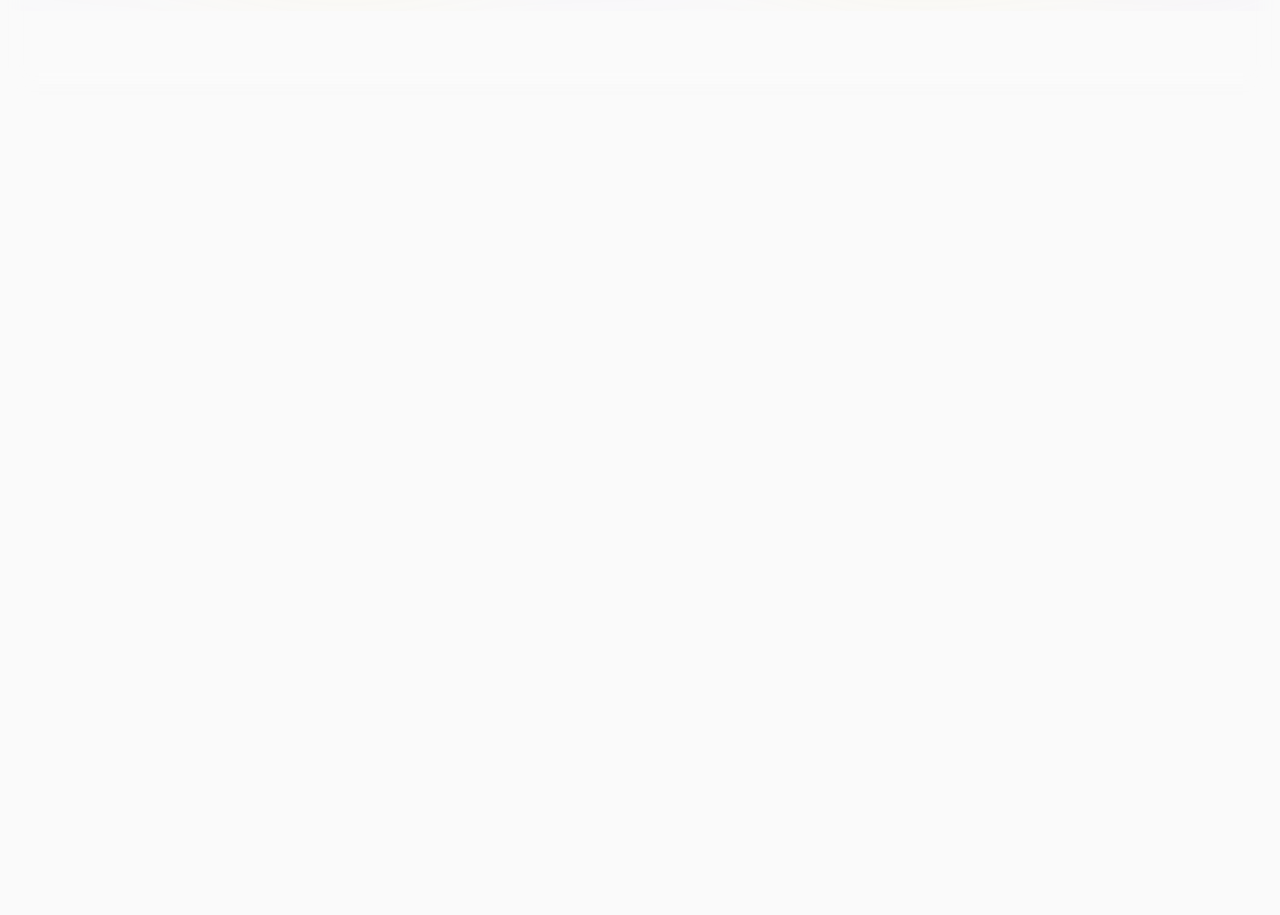
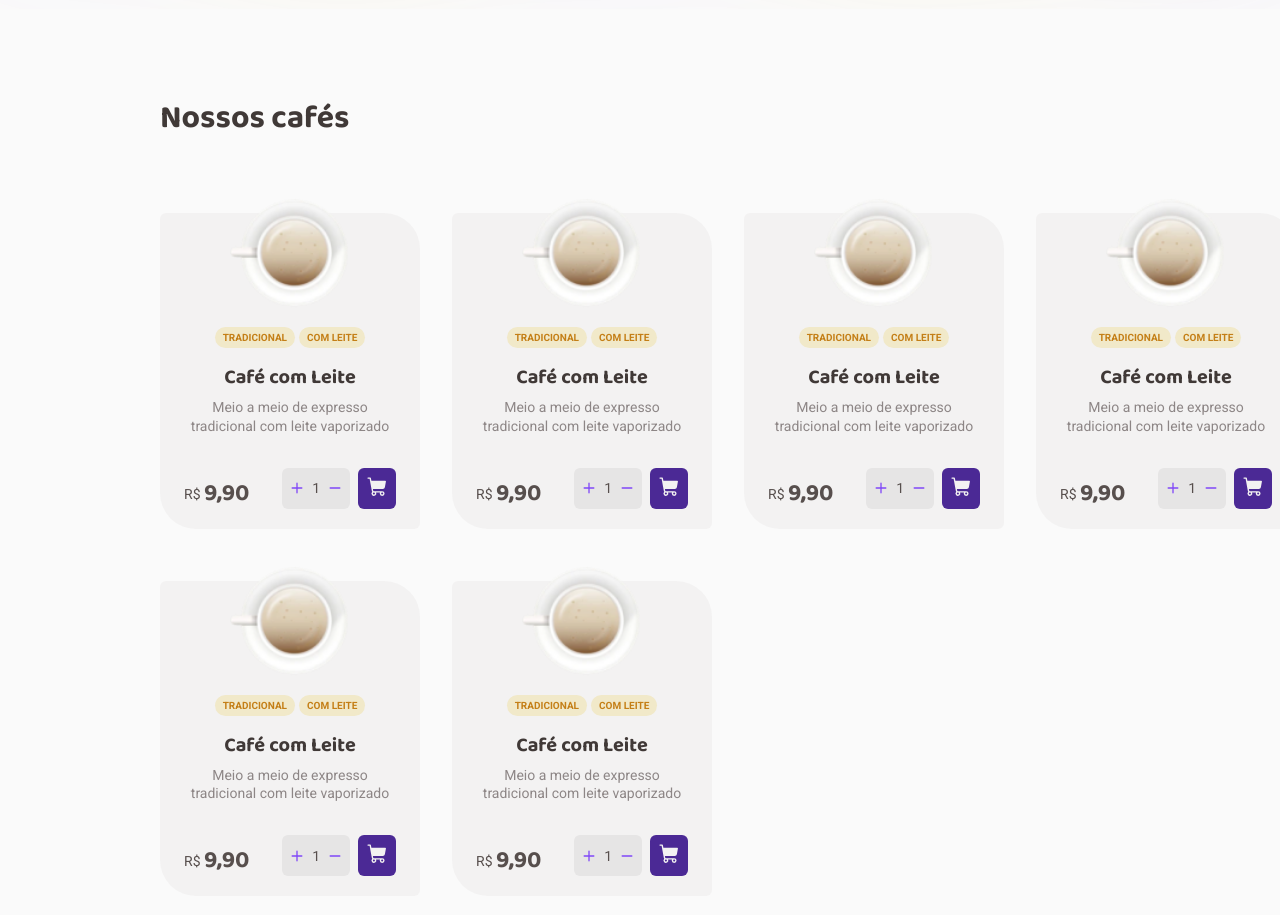
Before and after one commit to GeraldoJAlves/rockeatseat-coffee-delivery, a React (Vite) app: page / in a window 1280 px wide. Shown: the part 669-1584 px from the top of the page. Before the commit the page ends 800 px from the top, so only its background shows below. Built offline with nearby package versions, Linux system fonts and the light colour scheme.

Commit message:
feat: add catalog of coffees

```diff
--- a/src/components/header/index.tsx
+++ b/src/components/header/index.tsx
@@ -1,20 +1,23 @@
 import { HeaderContainer, MapPinIcon, Nav, ShoppingCartIcon } from './styles'
 import logo from '../../assets/logo.svg'
+import { Link } from 'react-router-dom'
 
 export function Header() {
   return (
     <HeaderContainer>
-      <img src={logo} alt="" />
+      <Link to={'/'}>
+        <img src={logo} alt="" />
+      </Link>
       <Nav>
         <button>
           <MapPinIcon weight="fill" />
           Porto Alegre, RS
         </button>
 
-        <a href="/checkout">
+        <Link to={'/checkout'}>
           <span>3</span>
           <ShoppingCartIcon weight="fill" />
-        </a>
+        </Link>
       </Nav>
     </HeaderContainer>
   )
--- a/src/components/header/styles.ts
+++ b/src/components/header/styles.ts
@@ -2,10 +2,14 @@ import { MapPin, ShoppingCart } from '@phosphor-icons/react'
 import styled from 'styled-components'
 
 export const HeaderContainer = styled.header`
+  position: fixed;
+  top: 0;
   width: 100%;
   display: flex;
-  padding: 2rem 0;
+  padding-top: 2rem;
+  padding-bottom: 2rem;
   justify-content: space-between;
+  background-color: ${(props) => props.theme.background};
 `
 
 export const Nav = styled.nav`
@@ -20,7 +24,7 @@ export const Nav = styled.nav`
     font-size: ${(props) => props.theme.text.S};
     line-height: ${(props) => props.theme.text.lineHeight};
     gap: 0.25rem;
-    padding: 0.625rem 0.5rem;
+    padding: 0.5rem 0.5rem;
     border-radius: 6px;
     border: 0;
     background: ${(props) => props.theme.purpleLight};
--- a/src/components/intro/styles.ts
+++ b/src/components/intro/styles.ts
@@ -12,7 +12,7 @@ export const IntroContainer = styled.div`
   background-size: 100%;
   padding-top: 5.75rem;
   padding-bottom: 5.75rem;
-  box-shadow: inset 0 0 16px 16px ${(props) => props.theme.background};
+  /* box-shadow: inset 0 0 16px 16px ${(props) => props.theme.background}; */
 `
 export const InfoContainer = styled.div`
   display: flex;
@@ -70,4 +70,8 @@ export const CoffeeIcon = styled(Coffee)`
   background-color: ${(props) => props.theme.purple};
 `
 
-export const Illustration = styled.img``
+export const Illustration = styled.img`
+  object-fit: cover;
+  width: 476px;
+  max-height: 360px;
+`
--- /dev/null
+++ b/src/components/products/index.tsx
@@ -0,0 +1,57 @@
+import {
+  CoffeeActions,
+  CoffeeCard,
+  CoffeeInfo,
+  CoffeeList,
+  ProductContainer,
+  QuantityItems,
+  Tags,
+} from './styles'
+
+import withMilk from '../../assets/coffees/with-milk.png'
+import { Minus, Plus, ShoppingCart } from '@phosphor-icons/react'
+
+export function Products() {
+  return (
+    <ProductContainer>
+      <h2>Nossos cafés</h2>
+      <CoffeeList>
+        {Array(6)
+          .fill('')
+          .map((_, i) => (
+            <CoffeeCard key={i}>
+              <CoffeeInfo>
+                <img src={withMilk} alt="" />
+                <Tags>
+                  <li>Tradicional</li>
+                  <li>Com leite</li>
+                </Tags>
+                <h3>Café com Leite</h3>
+                <span>
+                  Meio a meio de expresso tradicional com leite vaporizado
+                </span>
+              </CoffeeInfo>
+              <CoffeeActions>
+                <div>
+                  <span>{'R$ '}</span>
+                  <strong>9,90</strong>
+                </div>
+                <QuantityItems>
+                  <button>
+                    <Plus size={14} weight="bold" />
+                  </button>
+                  <span>1</span>
+                  <button>
+                    <Minus size={14} weight="bold" />
+                  </button>
+                </QuantityItems>
+                <button>
+                  <ShoppingCart width={22} weight="fill" />
+                </button>
+              </CoffeeActions>
+            </CoffeeCard>
+          ))}
+      </CoffeeList>
+    </ProductContainer>
+  )
+}
--- /dev/null
+++ b/src/components/products/styles.ts
@@ -0,0 +1,161 @@
+import styled from 'styled-components'
+
+export const ProductContainer = styled.div`
+  display: flex;
+  flex-direction: column;
+
+  & > h2 {
+    font-size: ${(props) => props.theme.title.L};
+    color: ${(props) => props.theme.baseSubtitle};
+    line-height: ${(props) => props.theme.title.lineHeight};
+    font-family: 'Baloo 2', sans-serif;
+  }
+`
+
+export const CoffeeList = styled.main`
+  display: grid;
+  grid-template-columns: 1fr 1fr 1fr 1fr;
+  gap: 2rem;
+  padding: 3.375rem 0 5rem;
+`
+
+export const CoffeeCard = styled.div`
+  display: grid;
+  flex-direction: column;
+  position: relative;
+  background-color: ${(props) => props.theme.baseCard};
+  border-radius: 6px 36px;
+  padding: 1.25rem 1.5rem;
+  min-width: 260px;
+  padding-top: 0;
+  margin-top: 20px;
+`
+
+export const CoffeeInfo = styled.div`
+  display: flex;
+  flex-direction: column;
+  align-items: center;
+
+  & > img {
+    width: 120px;
+    object-fit: cover;
+    margin-top: -20px;
+  }
+
+  & > h3 {
+    font-family: 'Baloo 2', sans-serif;
+    font-size: ${(props) => props.theme.title.S};
+    line-height: ${(props) => props.theme.title.lineHeight};
+    color: ${(props) => props.theme.baseSubtitle};
+    margin-bottom: 0.5rem;
+  }
+
+  & > span {
+    font-size: ${(props) => props.theme.text.S};
+    line-height: ${(props) => props.theme.text.lineHeight};
+    color: ${(props) => props.theme.baseLabel};
+    text-align: center;
+  }
+`
+
+export const Tags = styled.ul`
+  display: flex;
+  align-items: start;
+  list-style: none;
+  gap: 0.25rem;
+  margin-top: 0.875rem;
+  margin-bottom: 1rem;
+  & > li {
+    text-transform: uppercase;
+    background-color: ${(props) => props.theme.yellowLight};
+    border-radius: 100px;
+    font-weight: 700;
+    color: ${(props) => props.theme.yellowDark};
+    font-size: ${(props) => props.theme.text.tag};
+    line-height: ${(props) => props.theme.text.lineHeight};
+    padding: 0.25rem 0.5rem;
+  }
+`
+
+export const CoffeeActions = styled.div`
+  display: flex;
+  align-items: end;
+  gap: 0.5rem;
+  margin-top: 33px;
+
+  & > div {
+    & > span {
+      font-size: ${(props) => props.theme.text.S};
+      line-height: ${(props) => props.theme.text.lineHeight};
+      color: ${(props) => props.theme.baseText};
+      vertical-align: middle;
+    }
+
+    & > strong {
+      font-family: 'Baloo 2', sans-serif;
+      font-size: ${(props) => props.theme.title.M};
+      font-weight: 700;
+      line-height: ${(props) => props.theme.title.lineHeight};
+      color: ${(props) => props.theme.baseText};
+      vertical-align: middle;
+    }
+  }
+
+  & > button {
+    border: none;
+    border-radius: 6px;
+    background: ${(props) => props.theme.purpleDark};
+    padding: 0.5rem;
+    cursor: pointer;
+
+    & > svg {
+      fill: ${(props) => props.theme.baseCard};
+      width: 1.375rem;
+      height: 1.375rem;
+    }
+
+    &:not(:disabled):hover {
+      transition: 0.2s background ease-out;
+      background: ${(props) => props.theme.purple};
+    }
+  }
+`
+
+export const QuantityItems = styled.div`
+  display: flex;
+  height: 100%;
+  align-items: center;
+  background-color: ${(props) => props.theme.baseButton};
+  margin-left: auto;
+  border-radius: 6px;
+  padding: 0 0.5rem;
+
+  & > button {
+    border: none;
+    background: transparent;
+    line-height: 0;
+    cursor: pointer;
+
+    & > svg {
+      fill: ${(props) => props.theme.purple};
+    }
+
+    &:not(:disabled):hover > svg {
+      transition: 0.2s fill ease-out;
+      fill: ${(props) => props.theme.purpleDark};
+    }
+  }
+
+  & > span {
+    -webkit-user-select: none;
+    -ms-user-select: none;
+    user-select: none;
+    border: 0;
+    padding: 0 0.5rem;
+    margin-left: auto;
+    max-width: 2.5rem;
+    font-size: ${(props) => props.theme.text.M};
+    line-height: ${(props) => props.theme.text.lineHeight};
+    color: ${(props) => props.theme.baseTitle};
+  }
+`
--- a/src/layouts/default-layout/styles.ts
+++ b/src/layouts/default-layout/styles.ts
@@ -2,6 +2,7 @@ import styled from 'styled-components'
 
 export const LayoutContainer = styled.div`
   width: 100%;
+  padding-top: 104px;
   & > * {
     padding-left: 10rem;
     padding-right: 10rem;
--- a/src/pages/home.tsx
+++ b/src/pages/home.tsx
@@ -1,9 +1,11 @@
 import { Intro } from '../components/intro'
+import { Products } from '../components/products'
 
 export function Home() {
   return (
     <>
       <Intro />
+      <Products />
     </>
   )
 }
--- a/src/styles/global.ts
+++ b/src/styles/global.ts
@@ -22,6 +22,7 @@ body {
   outline: 0;
 }
 
+/* Custom scroll bar*/
 ::-webkit-scrollbar-track
 {
   opacity: 0;
@@ -36,6 +37,19 @@ body {
 {
 	border-radius: 10px;
 
-  background: ${(props) => props.theme.yellowDark}40;
+  background: ${(props) => props.theme.yellowDark}2F;
+}
+
+
+/* Chrome, Safari, Edge, Opera */
+input::-webkit-outer-spin-button,
+input::-webkit-inner-spin-button {
+  -webkit-appearance: none;
+  margin: 0;
+}
+
+/* Firefox */
+input[type=number] {
+  -moz-appearance: textfield;
 }
 `
```
